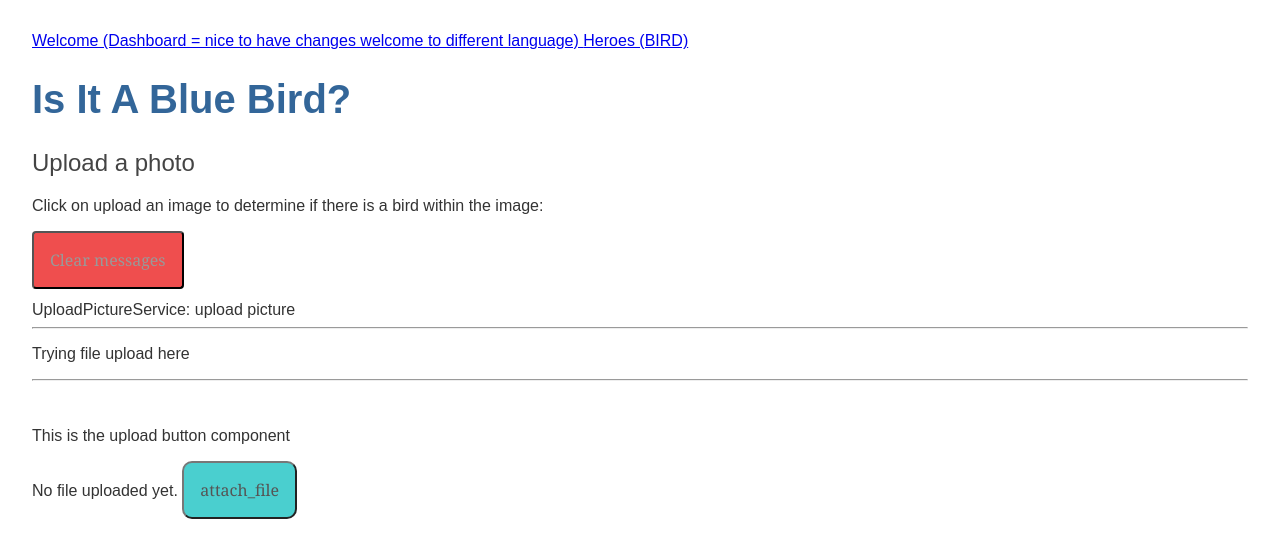
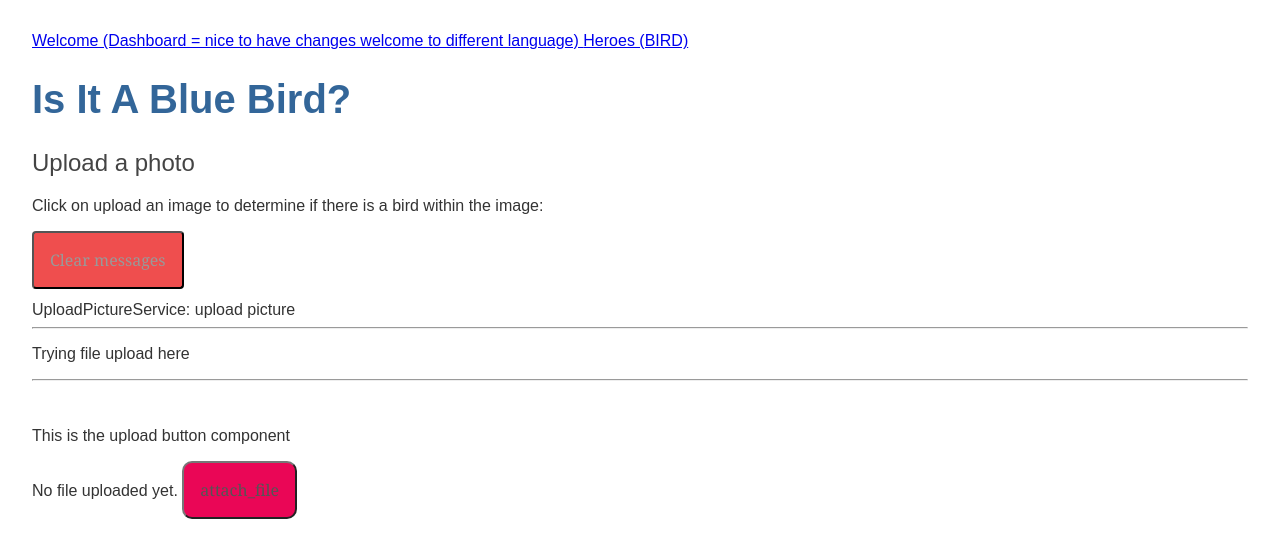
Before and after one commit to arigo7/Is-it-a-blue-bird, an Angular app: page /dashboard in a window 1280 px wide. Shown: the top 558 px of the page. Built offline with nearby package versions, Linux system fonts and the light colour scheme.

Commit message:
test git credentials

```diff
--- a/src/app/upload-button/upload-button.component.scss
+++ b/src/app/upload-button/upload-button.component.scss
@@ -5,7 +5,7 @@
 
 .upload-btn {
   color: #555;
-  background-color: hsl(180, 58%, 55%);
+  background-color: hsl(339, 95%, 47%);
   margin-bottom: 12px;
   padding: 1rem;
   border-radius: 10px;
```
